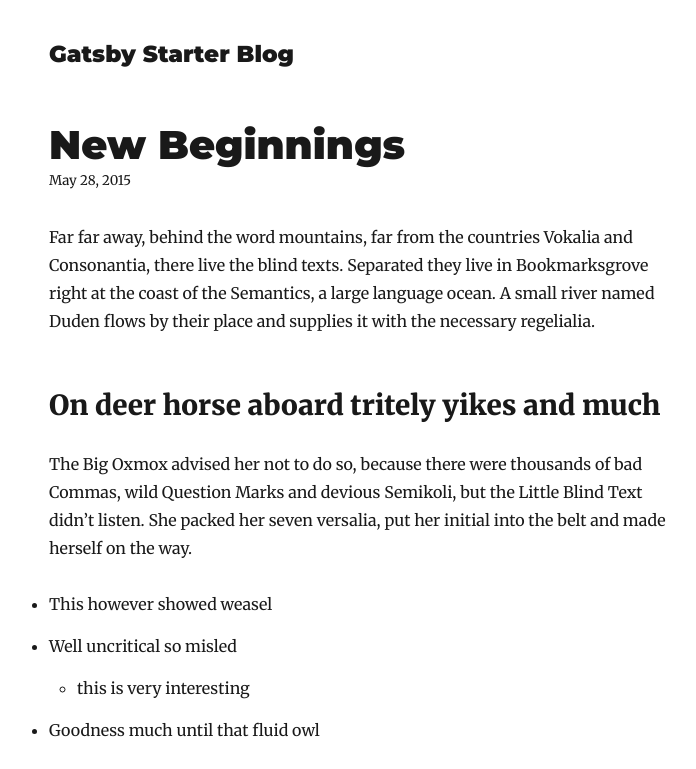
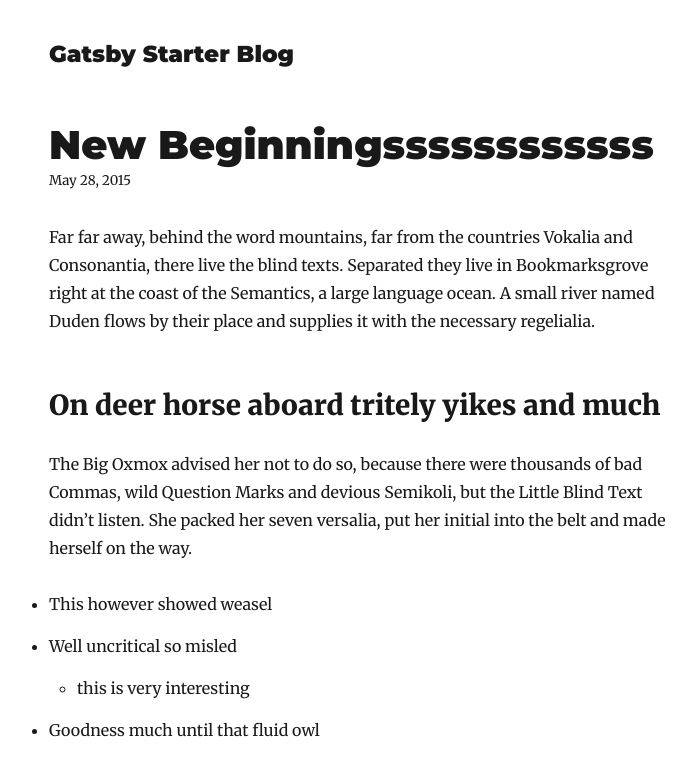
Before and after one commit to arbaouimehdi/my-blog, a Gatsby site: page /hi-folks/ in a window 1280 px wide. Shown: the top 769 px of the page, without its empty margins (276-972 px from the left). Built offline with nearby package versions, Linux system fonts and the light colour scheme; Gatsby itself is replaced by a stand-in of ours; some packages are replaced by stand-ins of ours.

Commit message:
Update an article

```diff
--- a/content/blog/hi-folks/index.md
+++ b/content/blog/hi-folks/index.md
@@ -1,5 +1,5 @@
 ---
-title: New Beginnings
+title: New Beginningssssssssssss
 date: "2015-05-28T22:40:32.169Z"
 description: This is a custom description for SEO and Open Graph purposes, rather than the default generated excerpt. Simply add a description field to the frontmatter.
 ---
```
